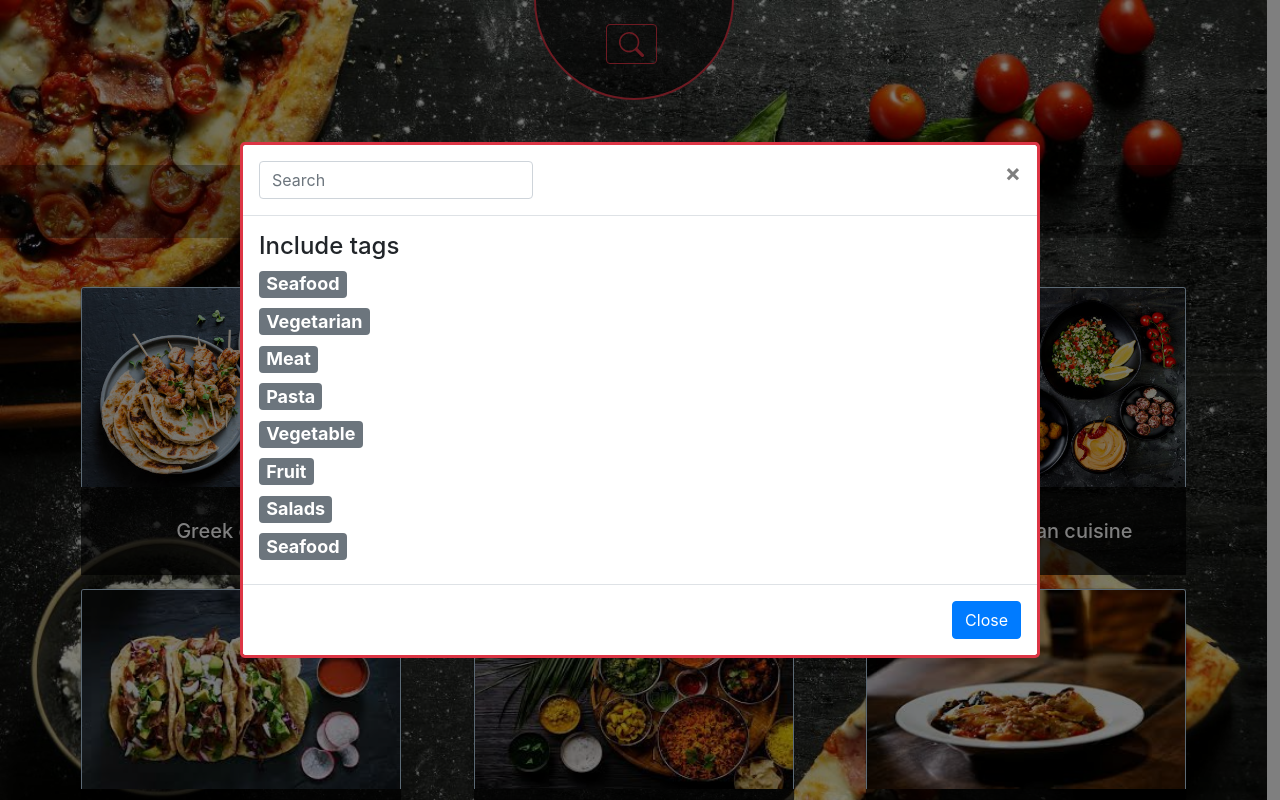
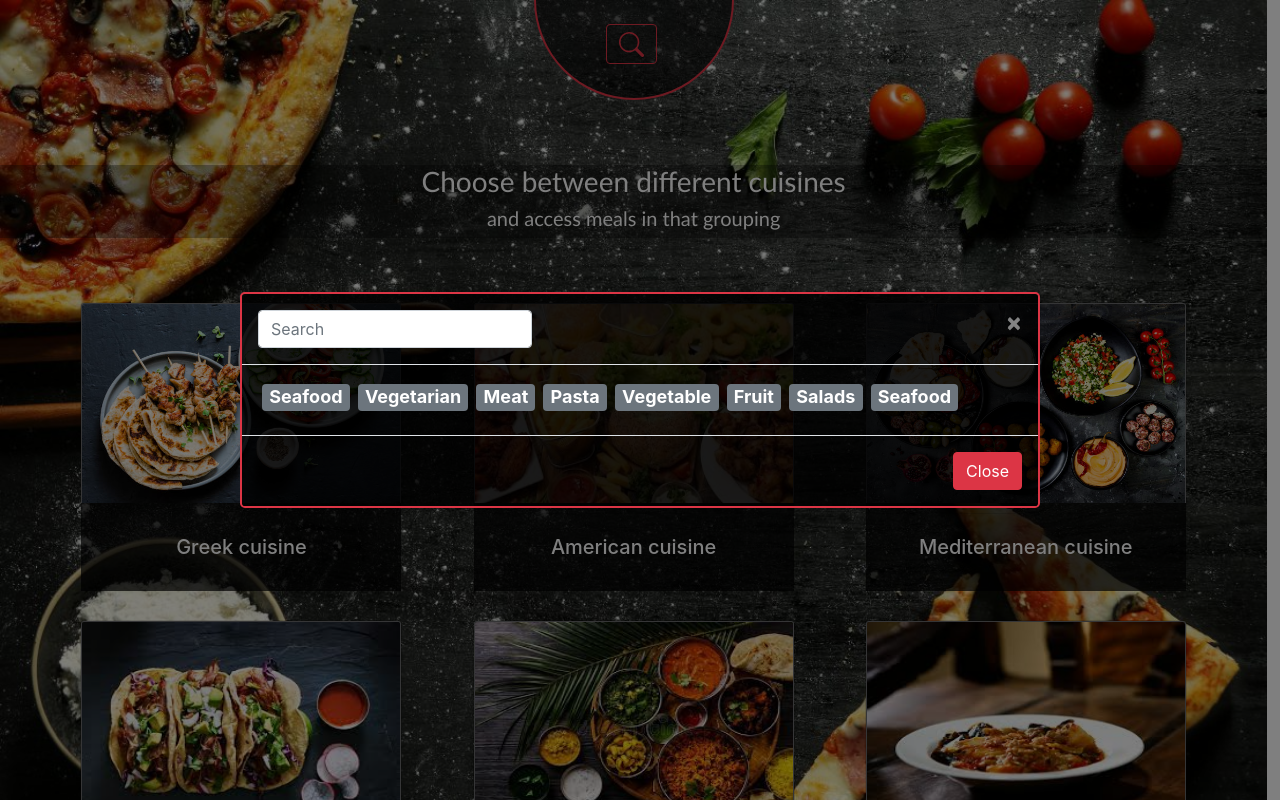
Before and after one commit to trohi/fooder, a React (Create React App) app: page / in a window 1280 px wide. Both pictures are taken after a click on the button 631 px from the left and 44 px from the top of the page. Built offline with nearby package versions, Linux system fonts and the light colour scheme.

Commit message:
Added two more cuisines

```diff
--- a/src/Components/GridView/GridView.css
+++ b/src/Components/GridView/GridView.css
@@ -27,9 +27,9 @@
 
 .card-img-top{
     height:25vh;
-    border-left:1px solid rgb(184, 212, 235) !important;
-    border-right: 1px solid rgb(184, 212, 235) !important;
-    border-top:1px solid rgb(184, 212, 235) !important
+    border-left:1px solid rgb(106, 107, 109) !important;
+    border-right: 1px solid rgb(106, 107, 109) !important;
+    border-top:1px solid rgb(106, 107, 109) !important
 }
 
 .tagWrapper h2{
--- a/src/Components/GridView/GridView.js
+++ b/src/Components/GridView/GridView.js
@@ -21,6 +21,8 @@ import indianCuisineImg from '../../cuisineImages/indian-cuisine.jpeg'
 import mediterraneanCuisineImg from '../../cuisineImages/mediterranean-cuisine.jpg'
 import mexicanCuisineImg from '../../cuisineImages/mexican-cuisine.jpeg'
 import thaiCuisineImg from '../../cuisineImages/thai-cuisine.jpeg'
+import chineseCuisineImg from '../../cuisineImages/chinese-cuisine.jpg'
+import frenchCuisineImg from '../../cuisineImages/french-cuisine.jpg'
 
 function GridView(){
     const isLoading = useSelector(state => state.loading)
@@ -49,17 +51,12 @@ function GridView(){
         <Row>
             <ModalComponent></ModalComponent>
             <Col xs={12}>
-                {/* <div className="SearchIconWrapper">
-                    <Button className="searchIcon mt-4" variant="outline-danger" onClick={()=>{dispatch(ShowModal())}}>
-                        <Search size={25}></Search>
-                    </Button>
-                </div> */}
             </Col>
             <Col xs={12} className="mb-5 heading-paragraph">
                 <h3>Choose between different cuisines</h3>
                 <h5>and access meals in that grouping</h5>
             </Col>
-            <Col xs={12} md={4}>
+            <Col xs={12} md={4} className="mt-3">
                 <Link to="/cuisine" onClick={()=>GetData('Greek')}>
                     <Card className="grid-card ml-auto">
                         <Card.Img variant="top" src={greekCuisineImg}></Card.Img>
@@ -67,7 +64,7 @@ function GridView(){
                     </Card>
                 </Link>
             </Col>
-            <Col xs={12} md={4}>
+            <Col xs={12} md={4} className="mt-3">
                 <Link to="/cuisine" onClick={()=>GetData('American')}>
                     <Card className="grid-card mx-auto">
                         <Card.Img variant="top" src={americanCuisineImg}></Card.Img>
@@ -75,7 +72,7 @@ function GridView(){
                     </Card>
                 </Link>
             </Col>
-            <Col xs={12} md={4}>
+            <Col xs={12} md={4} className="mt-3">
                 <Link to="/cuisine" onClick={()=>GetData('Mediterranean')}>
                     <Card className="grid-card mr-auto">
                         <Card.Img variant="top" src={mediterraneanCuisineImg}></Card.Img>
@@ -83,7 +80,7 @@ function GridView(){
                     </Card>
                 </Link>
             </Col>
-            <Col xs={12} md={4}>
+            <Col xs={12} md={4} className="mt-3">
                 <Link to="/cuisine">
                     <Card className="grid-card ml-auto" onClick={()=>GetData('Mexican')}>
                         <Card.Img variant="top" src={mexicanCuisineImg}></Card.Img>
@@ -91,7 +88,7 @@ function GridView(){
                     </Card>
                 </Link>
             </Col>
-            <Col xs={12} md={4}>
+            <Col xs={12} md={4} className="mt-3">
                 <Link to="/cuisine" onClick={()=>GetData('Indian')}>
                     <Card className="grid-card mx-auto">
                         <Card.Img variant="top" src={indianCuisineImg}></Card.Img>
@@ -99,7 +96,7 @@ function GridView(){
                     </Card>
                 </Link>
             </Col>
-            <Col xs={12} md={4}>
+            <Col xs={12} md={4} className="mt-3">
                 <Link to="/cuisine" onClick={()=>GetData('Eastern-european')}>
                     <Card className="grid-card mr-auto">
                         <Card.Img variant="top" src={estEuropeanCuisineImg}></Card.Img>
@@ -107,11 +104,27 @@ function GridView(){
                     </Card>
                 </Link>
             </Col>
-            <Col xs={12} md={4}>
+            <Col xs={12} md={4} className="mt-3">
                 <Link to="/cuisine" onClick={()=>GetData('Thai')}>
                     <Card className="grid-card ml-auto">
                         <Card.Img variant="top" src={thaiCuisineImg}></Card.Img>
                         <Card.Title >Thai cuisine</Card.Title>
+                    </Card>
+                </Link>
+            </Col>
+            <Col xs={12} md={4} className="mt-3">
+                <Link to="/cuisine" onClick={()=>GetData('Chinese')}>
+                    <Card className="grid-card mx-auto">
+                        <Card.Img variant="top" src={chineseCuisineImg}></Card.Img>
+                        <Card.Title>Chinese cuisine</Card.Title>
+                    </Card>
+                </Link>
+            </Col>
+            <Col xs={12} md={4} className="mt-3">
+                <Link to="/cuisine" onClick={()=>GetData('French')}>
+                    <Card className="grid-card mr-auto">
+                        <Card.Img variant="top" src={frenchCuisineImg}></Card.Img>
+                        <Card.Title>French cuisine</Card.Title>
                     </Card>
                 </Link>
             </Col>
--- a/src/Components/Modal/Modal.css
+++ b/src/Components/Modal/Modal.css
@@ -4,7 +4,6 @@
     -webkit-background-clip:border-box;
     background-clip: border-box;
     animation: LightSweep 5s ease-in infinite;
-
     animation-timing-function: cubic-bezier(1, 0, 0, 1);
     margin:0% auto 5% auto;
     width:200px;
@@ -21,8 +20,17 @@
 }
 
 .modal-content{
-    border:3px solid #dc3545 !important;
-    background:rgb(0, 0, 0, 0.8)
+    border:2px solid #dc3545 !important;
+    background:rgb(0, 0, 0, 0.8) !important
+}
+
+.modal-body{
+    display:inline-flex;
+    padding:25%
+}
+
+.close{
+    color: white !important;
 }
 
 @keyframes LightSweep {
--- a/src/Components/Modal/Modal.js
+++ b/src/Components/Modal/Modal.js
@@ -39,18 +39,17 @@ function ModalComponent(){
                 </Modal.Title>
             </Modal.Header>
             <Modal.Body>
-              <h4>Include tags</h4>
-              <h4><Badge variant="secondary">Seafood</Badge></h4>
-              <h4><Badge variant="secondary">Vegetarian</Badge></h4>
-              <h4><Badge variant="secondary">Meat</Badge></h4>
-              <h4><Badge variant="secondary">Pasta</Badge></h4>
-              <h4><Badge variant="secondary">Vegetable</Badge></h4>
-              <h4><Badge variant="secondary">Fruit</Badge></h4>
-              <h4><Badge variant="secondary">Salads</Badge></h4>
-              <h4><Badge variant="secondary">Seafood</Badge></h4>
+              <h4><Badge variant="secondary" className="mx-1">Seafood</Badge></h4>
+              <h4><Badge variant="secondary" className="mx-1">Vegetarian</Badge></h4>
+              <h4><Badge variant="secondary" className="mx-1">Meat</Badge></h4>
+              <h4><Badge variant="secondary" className="mx-1">Pasta</Badge></h4>
+              <h4><Badge variant="secondary" className="mx-1">Vegetable</Badge></h4>
+              <h4><Badge variant="secondary" className="mx-1">Fruit</Badge></h4>
+              <h4><Badge variant="secondary" className="mx-1">Salads</Badge></h4>
+              <h4><Badge variant="secondary" className="mx-1">Seafood</Badge></h4>
             </Modal.Body>
             <Modal.Footer>
-              <Button onClick={handleClose}>Close</Button>
+              <Button onClick={handleClose} variant="danger">Close</Button>
             </Modal.Footer>
         </Modal>
         </>
--- a/src/Components/SingleMealComponent/SingleMealComponent.js
+++ b/src/Components/SingleMealComponent/SingleMealComponent.js
@@ -3,7 +3,8 @@ import parse from 'html-react-parser'
 import Col from 'react-bootstrap/Col'
 import Button from 'react-bootstrap/Button'
 import Accordition from 'react-bootstrap/Accordion'
-import { Clock, Person } from 'react-bootstrap-icons'
+import Badge from 'react-bootstrap/Badge'
+import { Clock, Person, ArrowRight } from 'react-bootstrap-icons'
 import { useSelector } from 'react-redux'
 
 function SingleMealComponent(){
@@ -48,6 +49,9 @@ function SingleMealComponent(){
                         }
                     </div>
                 </Accordition.Collapse>
+                <hr></hr>
+                <Accordition.Toggle as={Button} eventKey="4" variant="outline-light" className="my-3">vine pairing</Accordition.Toggle>
+                <Accordition.Collapse eventKey="4"><div>TEXTY</div></Accordition.Collapse>
             </Accordition>
         </Col>
         <Col xs={12} md={3}>
--- a/src/redux/index.js
+++ b/src/redux/index.js
@@ -13,7 +13,6 @@ export const reducer = (state = initialState, action) => {
             let clone = Object.assign({}, state,{
                 loading: !state.loading
             })
-            //console.log(clone.loading)
             return clone;
         case 'LOAD_DATA':
             return state = {
```
Also changed, not shown: src/Components/SingleMealComponent/SingleMealComponent.css (line endings or trailing spaces), src/cuisineImages/chinese-cuisine.jpg (added), src/cuisineImages/french-cuisine.jpg (added).
